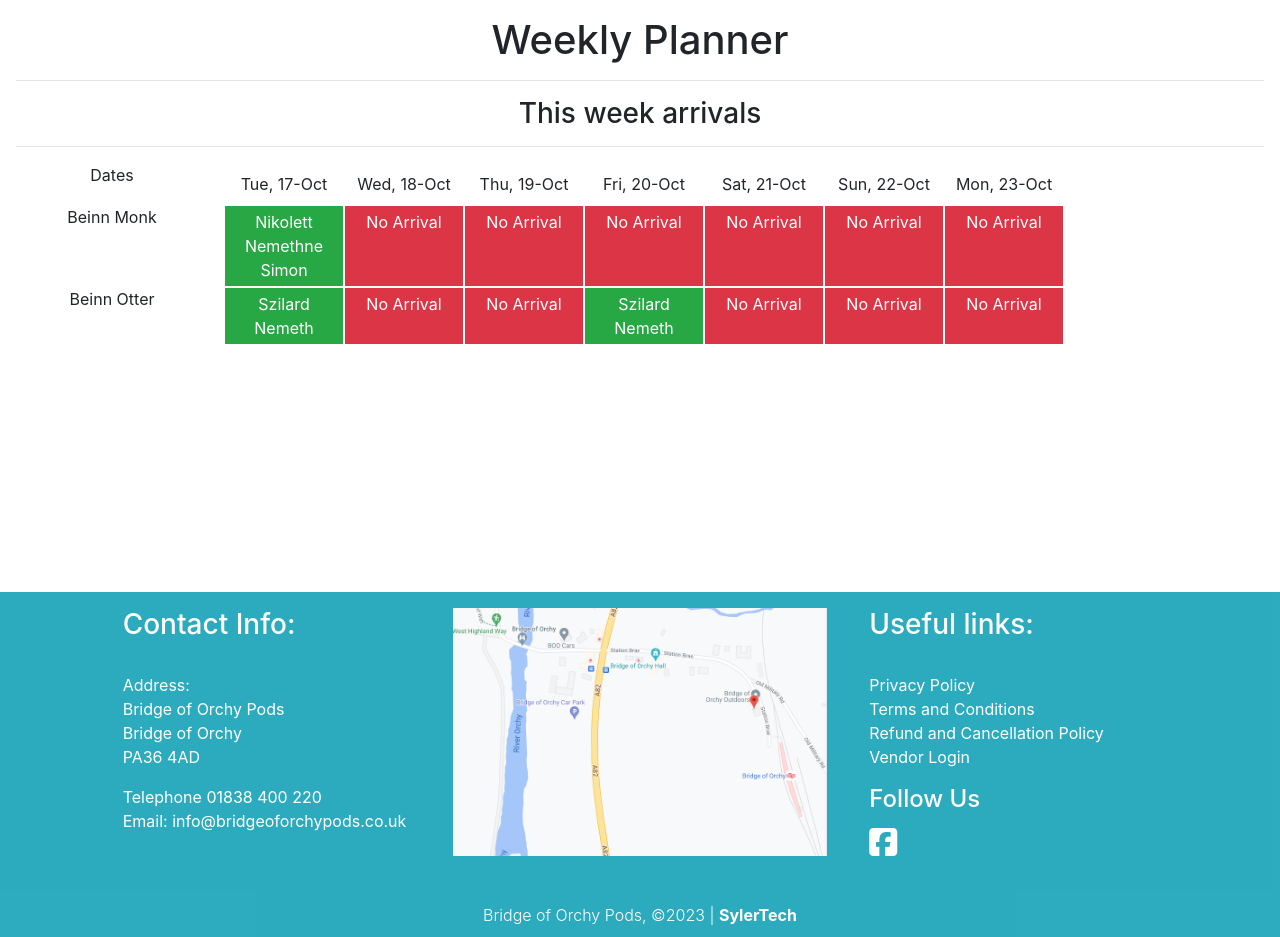
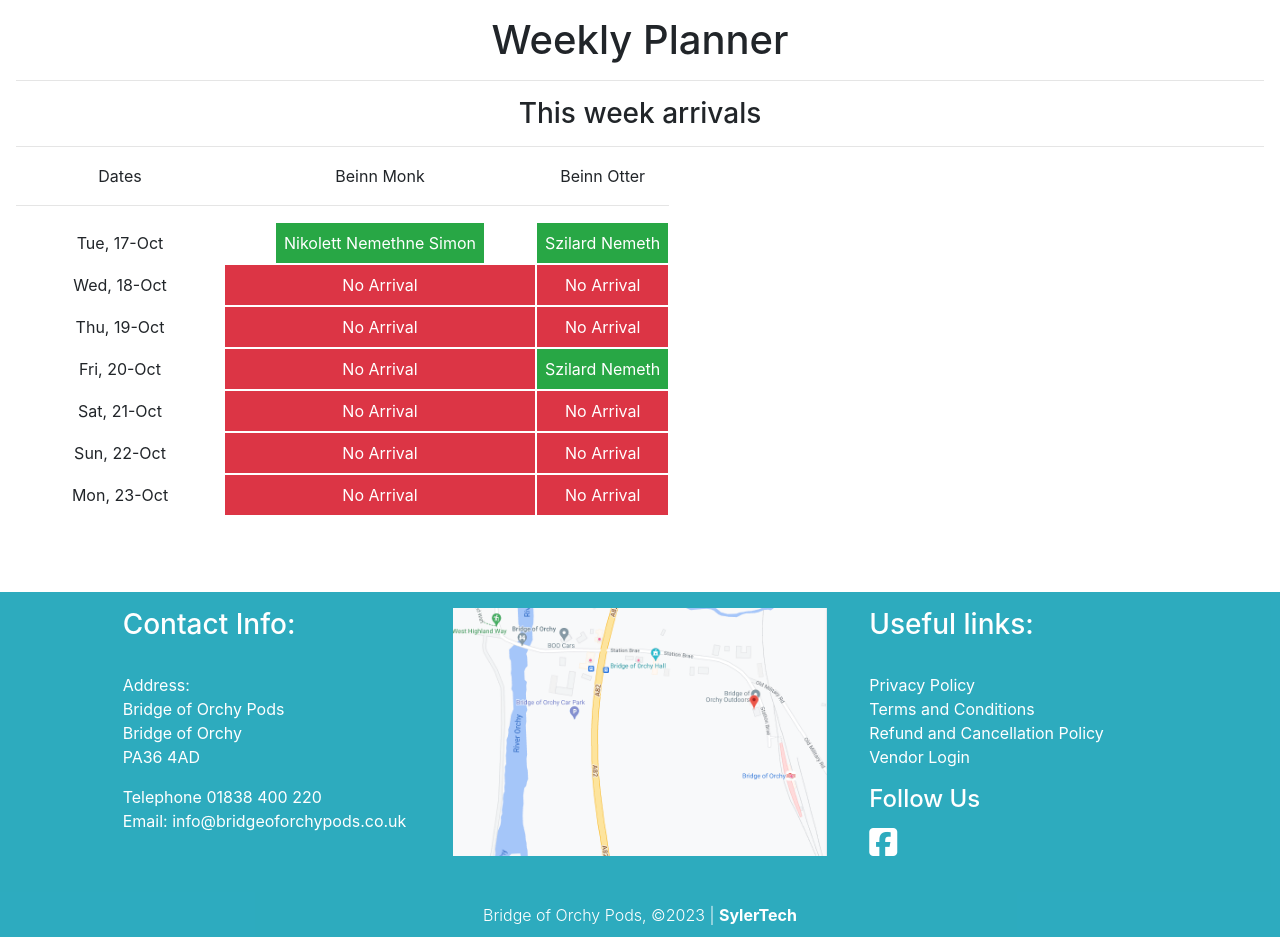
Before and after one commit to syler11/orchy_outdoors, a Django app: page /planner/ in a window 1280 px wide. Shown: the part 125-1062 px from the top of the page. Run offline with Django 3.2, Linux system fonts and the light colour scheme; data comes from the database, SQL or seed files in the repository; both versions use the stored data as it was after the commit; some libraries are stand-ins or nearby versions.

Commit message:
added accordio to planner

```diff
--- a/home/templates/home/planner.html
+++ b/home/templates/home/planner.html
@@ -12,9 +12,10 @@
         <div class="booking-engine">
                 <h3>This week arrivals</h3>
                 <hr>
-                <div class="d-flex row no-gutters justify-content-center" id="days">
-                        <div class="pr-3 col-2 booking-title">Dates</div>
-                        <div class="col-10 p-0 d-flex">
+                <div class="row no-gutters" id="days">
+                        <div class="col-lg-2 col-4 p-0">
+                                <div class="planner-w">Dates</div>
+                                <hr>
                                 <div class="p-2 planner-w">{{ date1|date:"D, d-M" }}</div>
                                 <div class="p-2 planner-w">{{ date2|date:"D, d-M" }}</div>
                                 <div class="p-2 planner-w">{{ date3|date:"D, d-M" }}</div>
@@ -23,87 +24,160 @@
                                 <div class="p-2 planner-w">{{ date6|date:"D, d-M" }}</div>
                                 <div class="p-2 planner-w">{{ date7|date:"D, d-M" }}</div>
                         </div>
+
+                        <div class="col-lg-3 col-4 p-0">
+                                <div>
+                                        <div class="planner-w">Beinn Monk</div>
+                                        <hr>
+                                        {% for test in podA1 %}
+                                        <div id="accordion">
+                                                <div class="">
+                                                  <div class="" id="headingOne">
+                                                      <button class="bg-success planner-w text-white p-2 text-center" data-toggle="collapse" data-target="#collapseOne" aria-expanded="false" aria-controls="collapseOne">
+                                                        {{ test.fname }} {{ test.lname }}
+                                                      </button>
                                                   </div>
-                <div class="d-flex row no-gutters justify-content-center" id="days">
-                        <div class="pr-3 col-2 booking-title">Beinn Monk
+                                                  <div id="collapseOne" class="collapse" aria-labelledby="headingOne" data-parent="#accordion">
+                                                    <div class="card-body">
+                                                      <p>Nights: {{test.nights}}</p>
+                                                      <p>PAX: {{test.pax}}</p>
+                                                      <p>Rate: {{test.podA_rate}}</p>
+                                                      <p>Total Cost: {{test.total_cost}}</p>
+
+                                                      <p>Phone: {{test.phone_number}}</p>
+                                                      <p>Email: {{test.email}}</p>
+                                                      <p>Notes: {{test.notes}}</p>
+                                                      <p>ETA: {{test.eta}}</p>
                                                     </div>
-                        <div class="col-10 p-0 d-flex">
-                                {% for test  in podA1 %}
-                                <a href=""><div data-toggle="collapse" data-target="#generalOne"
-                                        aria-expanded="true" aria-controls="generalOne" class="bg-success planner-w text-white p-1 text-center">{{ test.fname }} {{ test.lname }}</div></a>
+                                                  </div>
+                                                </div>
+                                        </div>
                                         {% empty %}
-                                <div class="bg-danger text-center planner-w p-1 text-white">No Arrival</div>
+                                        <div class="bg-danger text-center planner-w p-2 text-white">No Arrival</div>
                                         {% endfor %}
                                         {% for test  in podA2 %}
                                         {% empty %}
-                                <div class="bg-danger text-center planner-w p-1 text-white">No Arrival</div>
+                                        <div class="bg-danger text-center planner-w p-2 text-white">No Arrival</div>
                                         {% endfor %}
                                         {% for test  in podA3 %}
-                                <a href=""><div class="bg-success planner-w text-white p-1 text-center">{{ test.fname }} {{ test.lname }}</div></a>
+                                        <a href="">
+                                                <div class="bg-success planner-w text-white p-2 text-center">
+                                                        {{ test.fname }} {{ test.lname }}</div>
+                                        </a>
                                         {% empty %}
-                                <div class="bg-danger text-center planner-w p-1 text-white">No Arrival</div>
+                                        <div class="bg-danger text-center planner-w p-2 text-white">No Arrival</div>
                                         {% endfor %}
                                         {% for test  in podA4 %}
-                                <a href=""><div class="bg-success planner-w text-white p-1 text-center">{{ test.fname }} {{ test.lname }}</div></a>
+                                        <a href="">
+                                                <div class="bg-success planner-w text-white p-2 text-center">
+                                                        {{ test.fname }} {{ test.lname }}</div>
+                                        </a>
                                         {% empty %}
-                                <div class="bg-danger text-center planner-w p-1 text-white">No Arrival</div>
+                                        <div class="bg-danger text-center planner-w p-2 text-white">No Arrival</div>
                                         {% endfor %}
                                         {% for test  in podA5 %}
-                                <a href=""><div class="bg-success planner-w text-white p-1 text-center">{{ test.fname }} {{ test.lname }}</div></a>
+                                        <a href="">
+                                                <div class="bg-success planner-w text-white p-2 text-center">
+                                                        {{ test.fname }} {{ test.lname }}</div>
+                                        </a>
                                         {% empty %}
-                                <div class="bg-danger text-center planner-w p-1 text-white">No Arrival</div>
+                                        <div class="bg-danger text-center planner-w p-2 text-white">No Arrival</div>
                                         {% endfor %}
                                         {% for test  in podA6 %}
-                                <a href=""><div class="bg-success planner-w text-white p-1 text-center">{{ test.fname }} {{ test.lname }}</div></a>
+                                        <a href="">
+                                                <div class="bg-success planner-w text-white p-2 text-center">
+                                                        {{ test.fname }} {{ test.lname }}</div>
+                                        </a>
                                         {% empty %}
-                                <div class="bg-danger text-center planner-w p-1 text-white">No Arrival</div>
+                                        <div class="bg-danger text-center planner-w p-2 text-white">No Arrival</div>
                                         {% endfor %}
                                         {% for test  in podA7 %}
-                                <a href=""><div class="bg-success planner-w text-white p-1 text-center">{{ test.fname }} {{ test.lname }}</div></a>
+                                        <a href="">
+                                                <div class="bg-success planner-w text-white p-2 text-center">
+                                                        {{ test.fname }} {{ test.lname }}</div>
+                                        </a>
                                         {% empty %}
-                                <div class="bg-danger text-center planner-w p-1 text-white">No Arrival</div>
+                                        <div class="bg-danger text-center planner-w p-2 text-white">No Arrival</div>
                                         {% endfor %}
                                 </div>
+
                         </div>
-                <div class="d-flex row no-gutters justify-content-center" id="days">
-                        <div class="pr-3 col-2 booking-title">Beinn Otter
+
+                        <div class="col-lg-3 col-4 p-0 d-flex">
+                                <div>
+                                        <div class="planner-w">Beinn Otter</div>
+                                        <hr>
+                                                {% for test  in podB1 %}
+                                                <a href="">
+                                                        <div class="bg-success planner-w text-white p-2 text-center">
+                                                                {{ test.fname }}
+                                                                {{ test.lname }}</div>
+                                                </a>
+                                                {% empty %}
+                                                <div class="bg-danger text-center planner-w p-2 text-white">No Arrival
                                                 </div>
-                        <div class="col-10 p-0 d-flex">
-                                {% for test  in podB1 %}
-                                <a href=""><div class="bg-success planner-w text-white p-1 text-center">{{ test.fname }} {{ test.lname }}</div></a>
-                                {% empty %}
-                                <div class="bg-danger text-center planner-w p-1 text-white">No Arrival</div>
                                                 {% endfor %}
                                                 {% for test  in podB2 %}
-                                <a href="" title="{{ test.eta }}"><div class="bg-success planner-w text-white p-1 text-center" title="{{ test.eta }}">{{ test.fname }} {{ test.lname }}</div></a>
+                                                <a href="" title="{{ test.eta }}">
+                                                        <div class="bg-success planner-w text-white p-2 text-center"
+                                                                title="{{ test.eta }}">{{ test.fname }} {{ test.lname }}
+                                                        </div>
+                                                </a>
                                                 {% empty %}
-                                <div class="bg-danger text-center planner-w p-1 text-white">No Arrival</div>
+                                                <div class="bg-danger text-center planner-w p-2 text-white">No Arrival
+                                                </div>
                                                 {% endfor %}
                                                 {% for test  in podB3 %}
-                                <a href=""><div class="bg-success planner-w text-white p-1 text-center">{{ test.fname }} {{ test.lname }}</div></a>
+                                                <a href="">
+                                                        <div class="bg-success planner-w text-white p-2 text-center">
+                                                                {{ test.fname }}
+                                                                {{ test.lname }}</div>
+                                                </a>
                                                 {% empty %}
-                                <div class="bg-danger text-center planner-w p-1 text-white">No Arrival</div>
+                                                <div class="bg-danger text-center planner-w p-2 text-white">No Arrival
+                                                </div>
                                                 {% endfor %}
                                                 {% for test  in podB4 %}
-                                <a href=""><div class="bg-success planner-w text-white p-1 text-center">{{ test.fname }} {{ test.lname }}</div></a>
+                                                <a href="">
+                                                        <div class="bg-success planner-w text-white p-2 text-center">
+                                                                {{ test.fname }}
+                                                                {{ test.lname }}</div>
+                                                </a>
                                                 {% empty %}
-                                <div class="bg-danger text-center planner-w p-1 text-white">No Arrival</div>
+                                                <div class="bg-danger text-center planner-w p-2 text-white">No Arrival
+                                                </div>
                                                 {% endfor %}
                                                 {% for test  in podB5 %}
-                                <a href=""><div class="bg-success planner-w text-white p-1 text-center">{{ test.fname }} {{ test.lname }}</div></a>
+                                                <a href="">
+                                                        <div class="bg-success planner-w text-white p-2 text-center">
+                                                                {{ test.fname }}
+                                                                {{ test.lname }}</div>
+                                                </a>
                                                 {% empty %}
-                                <div class="bg-danger text-center planner-w p-1 text-white">No Arrival</div>
+                                                <div class="bg-danger text-center planner-w p-2 text-white">No Arrival
+                                                </div>
                                                 {% endfor %}
                                                 {% for test  in podB6 %}
-                                <a href=""><div class="bg-success planner-w text-white p-1 text-center">{{ test.fname }} {{ test.lname }}</div></a>
+                                                <a href="">
+                                                        <div class="bg-success planner-w text-white p-2 text-center">
+                                                                {{ test.fname }}
+                                                                {{ test.lname }}</div>
+                                                </a>
                                                 {% empty %}
-                                <div class="bg-danger text-center planner-w p-1 text-white">No Arrival</div>
+                                                <div class="bg-danger text-center planner-w p-2 text-white">No Arrival
+                                                </div>
                                                 {% endfor %}
                                                 {% for test  in podB7 %}
-                                <a href=""><div class="bg-success planner-w text-white p-1 text-center" title="{{ test.eta }}">{{ test.fname }} {{ test.lname }}</div></a>
+                                                <a href="">
+                                                        <div class="bg-success planner-w text-white p-2 text-center"
+                                                                title="{{ test.eta }}">{{ test.fname }} {{ test.lname }}
+                                                        </div>
+                                                </a>
                                                 {% empty %}
-                                <div class="bg-danger text-center planner-w p-1 text-white">No Arrival</div>
+                                                <div class="bg-danger text-center planner-w p-2 text-white">No Arrival
+                                                </div>
                                                 {% endfor %}
+                                </div>
                         </div>
                 </div>
 
@@ -148,20 +222,25 @@
                                                 <h5>Beinn Monk</h5>
                                                 <div class="muted">
                                                         <p class="d-none" id="firstDate">{{firstDate}}</p>
-                                                        <p>Arrival Date: <span class="float-right" id="dateTest"></span></p>
+                                                        <p>Arrival Date: <span class="float-right" id="dateTest"></span>
+                                                        </p>
                                                         <p>Max occupancy: <span class="float-right">Sleeps 2</span></p>
                                                 </div>
                                                 <div class="text-center">
                                                         <select class="border-info p-2 rounded-2"
                                                                 oninput="changeBooking()" name="nights" id="nights">
-                                                                <option id="dep1" value="1">1 night - Departing Wed 31 Aug
+                                                                <option id="dep1" value="1">1 night - Departing Wed 31
+                                                                        Aug
                                                                 </option>
 
-                                                                <option id="dep2" value="2">2 nights - Departing Thu 1 Sep
+                                                                <option id="dep2" value="2">2 nights - Departing Thu 1
+                                                                        Sep
                                                                 </option>
-                                                                <option id="dep3" value="3">3 nights - Departing Fri 2 Sep
+                                                                <option id="dep3" value="3">3 nights - Departing Fri 2
+                                                                        Sep
                                                                 </option>
-                                                                <option id="dep4" value="4">4 nights - Departing Sat 3 Sep
+                                                                <option id="dep4" value="4">4 nights - Departing Sat 3
+                                                                        Sep
                                                                 </option>
                                                         </select>
                                                 </div>
--- a/orchy_outdoors/settings.py
+++ b/orchy_outdoors/settings.py
@@ -101,7 +101,7 @@ ACCOUNT_EMAIL_VERIFICATION = 'none'
 ACCOUNT_SIGNUP_EMAIL_ENTER_TWICE = False
 ACCOUNT_USERNAME_MIN_LENGTH = 4
 LOGIN_URL = '/accounts/login/'
-LOGIN_REDIRECT_URL = '/about/'
+LOGIN_REDIRECT_URL = '/planner/'
 
 BASE_RATE = "80"
 
--- a/static/css/base.css
+++ b/static/css/base.css
@@ -181,7 +181,6 @@ div input {
 }
 
 .planner-w {
-    width: 120px;
     border: 1px solid white;
 }
 
@@ -227,4 +226,9 @@ div input {
     .room_details {
         padding: 0!important;
     }
+
+    .planner-w {
+        width: 120px;
+        font-size: smaller;
+    }
 }
```
Also changed, not shown: db.sqlite3, 1 other file. Lines whose indentation alone changed are shown as unchanged.
